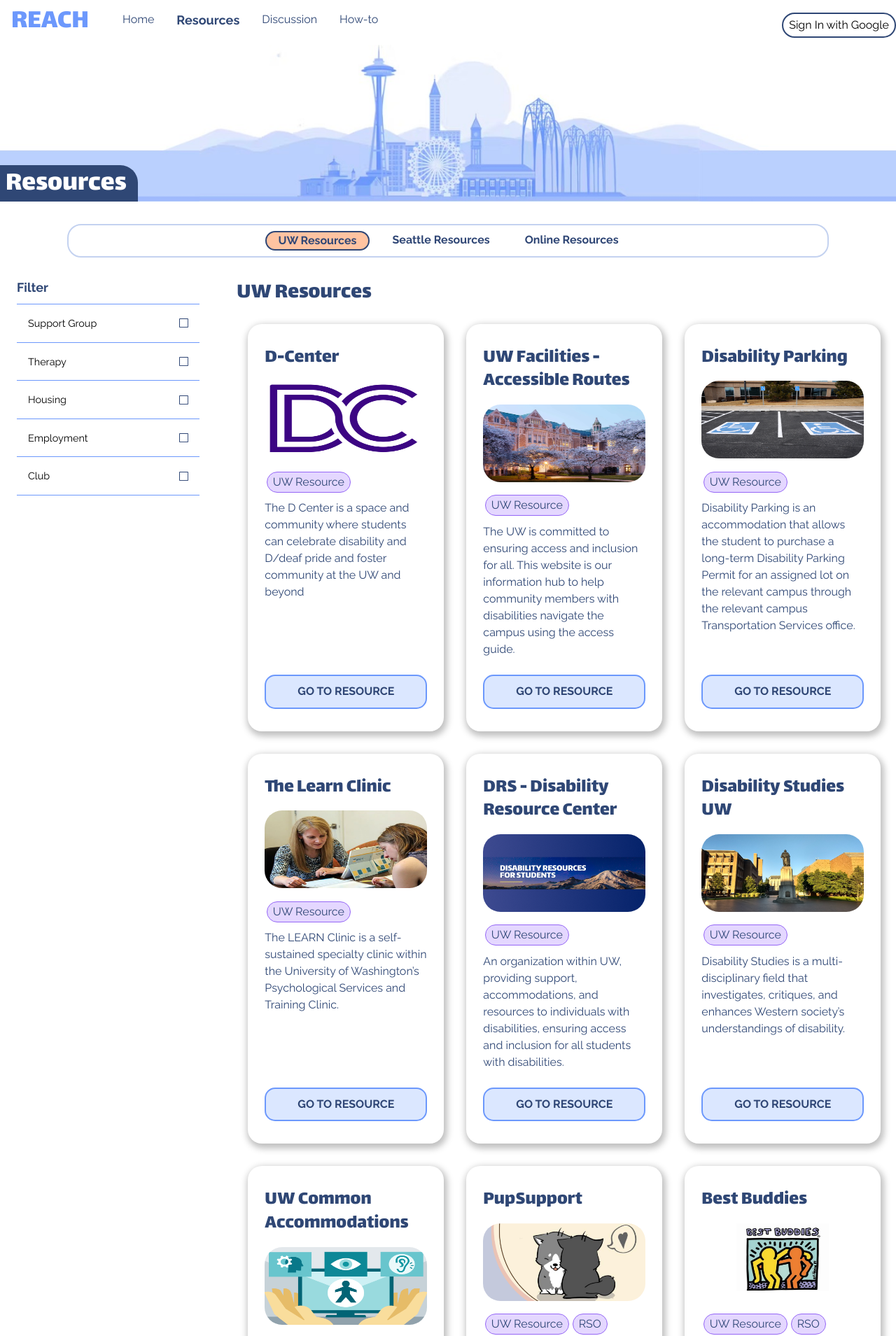
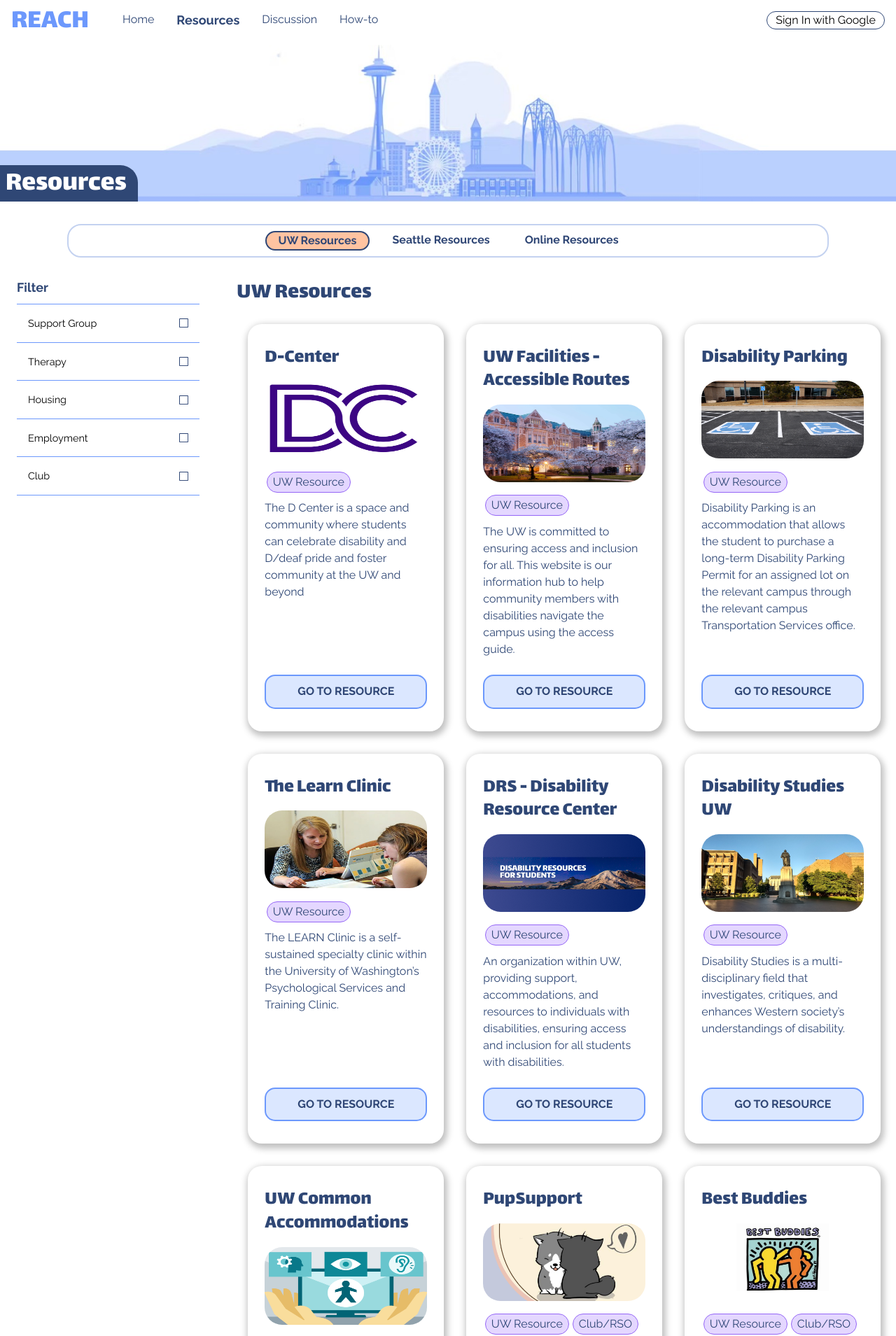
Before and after one commit to madiwake/INFO490-491-Capstone, a React (Create React App) app: page /resources in a window 1280 px wide. Shown: the top 1909 px of the page at 70% size. Built offline with nearby package versions, Linux system fonts and the light colour scheme; no server answers.

Commit message:
making changes based on user testing and design iterations

```diff
--- a/src/components/HowToPage.js
+++ b/src/components/HowToPage.js
@@ -1,22 +1,24 @@
-import React from "react";
+import React, { useState } from "react";
 import Footer from "./Footer";
 import Masonry, {ResponsiveMasonry} from "react-responsive-masonry";
 import NavigationBar from './NavigationBar';
 import { useAuthState } from "react-firebase-hooks/auth";
 
-export default function HowToPage(props) {
-    const [user] = useAuthState(props.auth);
-
-    const howToCards = props.howToQuestions.map((question) => {
-        const answerParagraphs = question.answer.map((paragraph) => {
+function HowToCard(props) {
+    const [showingAnswer, setShowingAnswer] = useState(false);
+    const answerParagraphs = props.answer.map((paragraph) => {
         return (
-                <p>
+            <p className="howToCard-answer" key={paragraph}>
                 {paragraph}
             </p>
         )
     })
     return (
-            <div className="howToCard">
+        <div
+            className="howToCard"
+            onClick={() => {setShowingAnswer(!showingAnswer)}}
+            type="button"
+        >
             <div className="howToCard-question-container">
                 <img
                     className="howToCard-question-icon"
@@ -24,13 +26,27 @@
                     alt="dark blue circle with a white question mark in the center"
                 />
                 <p className="howToCard-question">
-                        {question.question}
+                    {props.question}
                 </p>
             </div>
-                <p className="howToCard-answer">
+            <div className={`howToCard-answer-container ${showingAnswer ? 'showing' : ''}`}>
+                {/* {showingAnswer ? answerParagraphs : ""} */}
                 {answerParagraphs}
-                </p>
             </div>
+        </div>
+    )
+}
+
+export default function HowToPage(props) {
+    const [user] = useAuthState(props.auth);
+
+    const howToCards = props.howToQuestions.map((question) => {
+        return (
+            <HowToCard
+                key={question.question}
+                question={question.question}
+                answer={question.answer}
+            />
         );
     });
 
@@ -43,7 +59,7 @@
                 </p>
                 <div className="body-allhowToCards">
                     <ResponsiveMasonry
-                        columnsCountBreakPoints={{100: 1, 768: 2}}
+                        columnsCountBreakPoints={{100: 1}}
                     >
                         <Masonry
                             className="masonry-container"
--- a/src/components/NavigationBar.js
+++ b/src/components/NavigationBar.js
@@ -53,6 +53,7 @@
                         REACH
                     </NavLink>
                 </h1>
+                <div className="navBar-menu-container">
                     <ul className="navBar-menu">
                         <li className="navBar-menu-item home-link">
                             <NavLink
@@ -91,7 +92,6 @@
                             </NavLink>
                         </li>
                     </ul>
-
                     {/* Conditional rendering for sign-in/sign-out button */}
                     {props.user ? (
                         <button className={"sign-in-button"} onClick={handleSignOut} alt="sign out" type="button">
@@ -102,6 +102,7 @@
                             Sign In with Google
                         </button>
                     )}
+                </div>
             </nav>
             <NavBanner pageTitle={props.pageTitle} />
         </header>
--- a/src/components/ResourcePage.js
+++ b/src/components/ResourcePage.js
@@ -108,7 +108,7 @@
                         key={tag}
                         className={`${tag} resourceCard-tag`}
                     >
-                        RSO
+                        Club/RSO
                     </li>
                 );
             } else {
--- a/src/css/howToPageStyling.css
+++ b/src/css/howToPageStyling.css
@@ -11,8 +11,8 @@
     display: flex;
     flex-direction: column;
     justify-content: center;
-    width: 90%;
-    max-width: 404px;
+    align-items: center;
+    width: 80%;
     padding: 1rem;
     margin: 1rem 0;
     border-radius: 20px;
@@ -25,22 +25,24 @@
     margin: 0;
 }
 .howToPage .howToCard-answer {
+    overflow-wrap: break-word;
+    text-align: center;
+    margin: 1rem;
+    /* transition: 1s ease-in-out; */
+}
+
+.howToPage .howToCard-answer-container {
     display: none;
-    overflow-wrap: break-word;
+    /* transition: .5s ease-in-out; */
 }
+.howToPage .howToCard-answer-container.showing {
+    display: inline;
+    /* transition: .5s ease-in-out; */
+}
+
 .howToPage .masonry-container > div {
     align-items: center;
     justify-content: center;
-}
-
-.howToPage .howToCard:hover .howToCard-answer,
-.howToPage .howToCard:focus .howToCard-answer {
-    display: inline;
-}
-
-.howToPage .howToCard:hover .howToCard-question-container,
-.howToPage .howToCard:focus .howToCard-question-container {
-    display: none;
 }
 
 .howToPage .howToCard-question-container {
--- a/src/css/navigation.css
+++ b/src/css/navigation.css
@@ -5,12 +5,19 @@
     align-items: center;
     padding-top: .5rem;
 }
+.navigation-header .navBar-menu-container {
+    display: flex;
+    flex-direction: row;
+    width: 100%;
+    flex-wrap: wrap;
+}
 .navigation-header .navBar-menu {
     display: flex;
     align-items: center;
     flex-wrap: wrap;
     flex-grow: 1;
 }
+
 .navigation-header .navBar-logo-link {
     text-decoration: none;
     color: #6C98FC;
@@ -33,6 +40,18 @@
     font-weight: bold;
     font-size: 1.125rem;
 }
+
+.navigation-header .sign-in-button {
+    background-color: transparent;
+    border: 1px solid #2F4775;
+    border-radius: 25px;
+    padding: 0 .75rem;
+    margin-bottom: 1rem;
+    margin-right: 1rem;
+    margin: 0 1rem 1rem 2.5rem;
+    align-self: flex-end;
+}
+
 .navigation-header .navBanner {
     position: relative;
 }
@@ -51,13 +70,6 @@
     border-top-right-radius: 25px;
 }
 
-.navigation-header .sign-in-button {
-    background-color: transparent;
-    border: 2px solid #2F4775;
-    border-radius: 25px;
-    padding: .25rem .5rem;
-}
-
 @media (min-width:769px) {
     .navigation-header .navBar-spacer {
         padding: 50px;
--- a/src/data/howToQuestions.json
+++ b/src/data/howToQuestions.json
@@ -2,13 +2,13 @@
     {
         "question": "How do I apply for accommodations?",
         "answer": [
-            "To apply for accommodations simply visit https://depts.washington.edu/uwdrs/ From there, select and complete the application! When filling out the form, be sure to be as detailed as possible and list any potential struggles or barriers you may face, even if things feel insignificant to you at the time. Additionally, remember to seek out documentation of a disability or hindrance to your education, as submitting documentation (i.e. a letter from your therapist, your doctor, psychiatrist, etc.) is required when applying for accommodations!"
+            "To apply for accommodations simply visit the UW DRS website. From there, select and complete the application! When filling out the form, be sure to be as detailed as possible and list any potential struggles or barriers you may face, even if things feel insignificant to you at the time. Additionally, remember to seek out documentation of a disability or hindrance to your education, as submitting documentation (i.e. a letter from your therapist, your doctor, psychiatrist, etc.) is required when applying for accommodations!"
         ]
     },
     {
         "question": "How do I schedule a test when I have DRS accommodations?",
         "answer": [
-            "To schedule a test through the DRS testing center, first navigate to https://depts.washington.edu/uwdrs/ and select myDRS. Once logged in, select “alternative testing” under “my accommodations” in the navigation menu on the left-hand side. Select the class you wish to schedule a test for and follow the instructions provided. It is important to note that to ensure you can take your test through DRS, schedule your exams at least 5 days in advance for midterms and exams and at least 10 days in advance for finals!"
+            "To schedule a test through the DRS testing center, first navigate to the UW DRS website and select myDRS. Once logged in, select “alternative testing” under “my accommodations” in the navigation menu on the left-hand side. Select the class you wish to schedule a test for and follow the instructions provided. It is important to note that to ensure you can take your test through DRS, schedule your exams at least 5 days in advance for midterms and exams and at least 10 days in advance for finals!"
         ]
     },
     {
@@ -24,13 +24,13 @@
     {
         "question": "How do I request additional accommodations?",
         "answer": [
-            "To request additional accommodations, first navigate to https://depts.washington.edu/uwdrs/ and select myDRS. Once logged in, select “additional accommodation request form” under “home” of the navigation bar on the left-hand side of the website. Follow the prompt and submit a form to request additional accommodations. Alternatively, you can reach out directly to your primary DRS advisor and request a meeting to discuss your current struggle and to inquire about potential accommodations to help you. Your primary advisor’s information can be found on the left-hand side of the website under the navigation bar."
+            "To request additional accommodations, first navigate to the UW DRS website and select myDRS. Once logged in, select “additional accommodation request form” under “home” of the navigation bar on the left-hand side of the website. Follow the prompt and submit a form to request additional accommodations. Alternatively, you can reach out directly to your primary DRS advisor and request a meeting to discuss your current struggle and to inquire about potential accommodations to help you. Your primary advisor’s information can be found on the left-hand side of the website under the navigation bar."
         ]
     },
     {
         "question": "I need to contact my DRS advisor, but I don’t remember their name or email.",
         "answer": [
-            "Navigate to https://depts.washington.edu/uwdrs/ and select myDRS. Once logged in, your primary advisor’s information can be found on the left-hand side of the website under the navigation bar."
+            "Navigate to the UW DRS website and select myDRS. Once logged in, your primary advisor’s information can be found on the left-hand side of the website under the navigation bar."
         ]
     },
     {
--- a/src/data/onlineResources.json
+++ b/src/data/onlineResources.json
@@ -5,7 +5,7 @@
         "name":"Better Help",
         "description":"BetterHelp is an online therapy platform that provides accessible mental health services to individuals seeking support for various concerns such as depression, anxiety, relationship issues, etc. Therapy is offered through messaging, live chat, phone calls, and video sessions, allowing users to communicate with licensed therapists at their own pace and convenience.",
         "link":"https://www.betterhelp.com/get-started/?go=true&utm_content=133524759310&utm_source=AdWords&utm_medium=Search_PPC_c&utm_term=betterhelp_b&network=g&placement=&target=&matchtype=b&utm_campaign=15234220559&ad_type=text&adposition=&kwd_id=kwd-299033048821&gad_source=1&gclid=EAIaIQobChMIhef6kcHShAMVRzCtBh2clg5bEAAYASAAEgJJpPD_BwE&not_found=1&gor=start",
-        "tags":["Online","Therapy"]
+        "tags":["Online","Therapy", "Club"]
     },
     {
         "image":"img/quartet-health.png",
```
Lines whose indentation alone changed are shown as unchanged.
